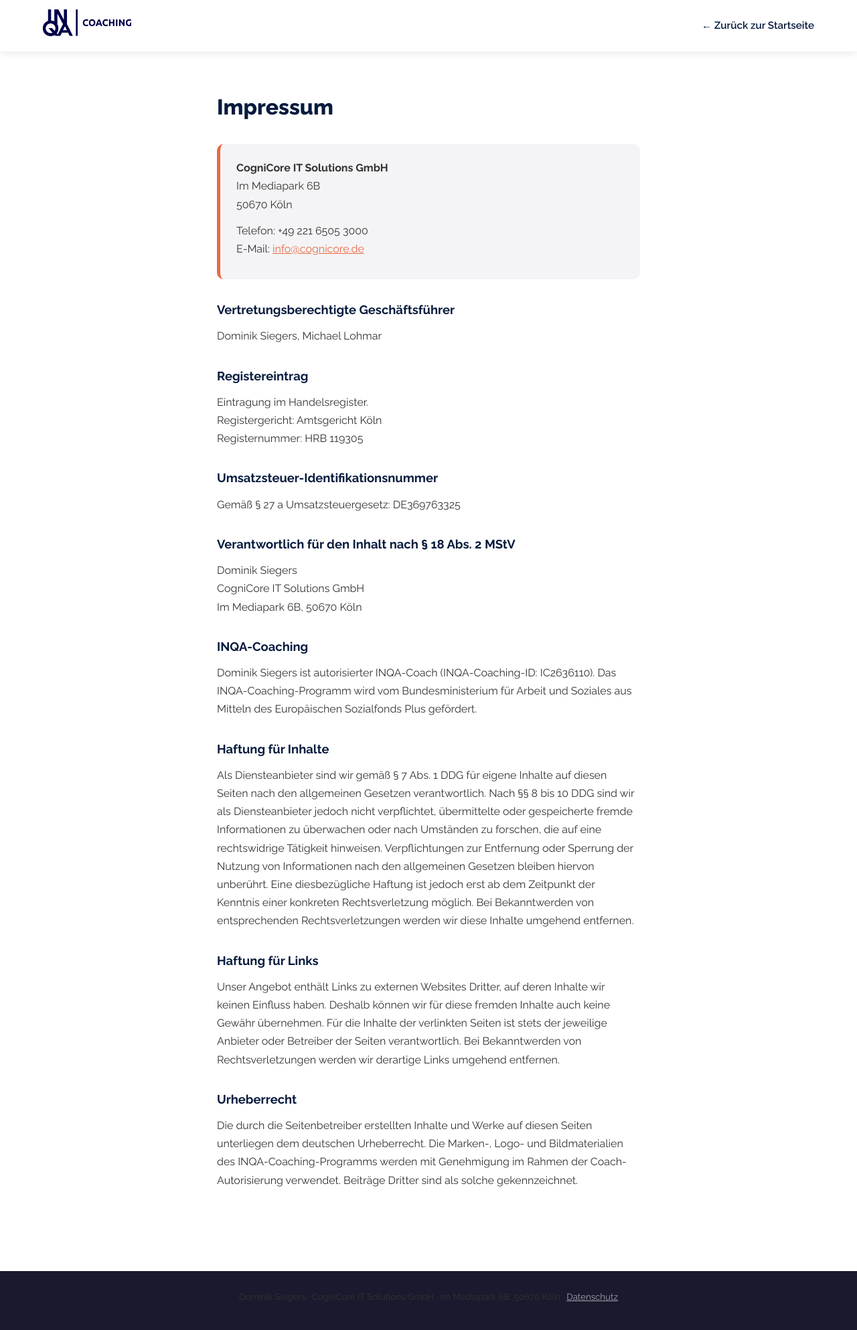
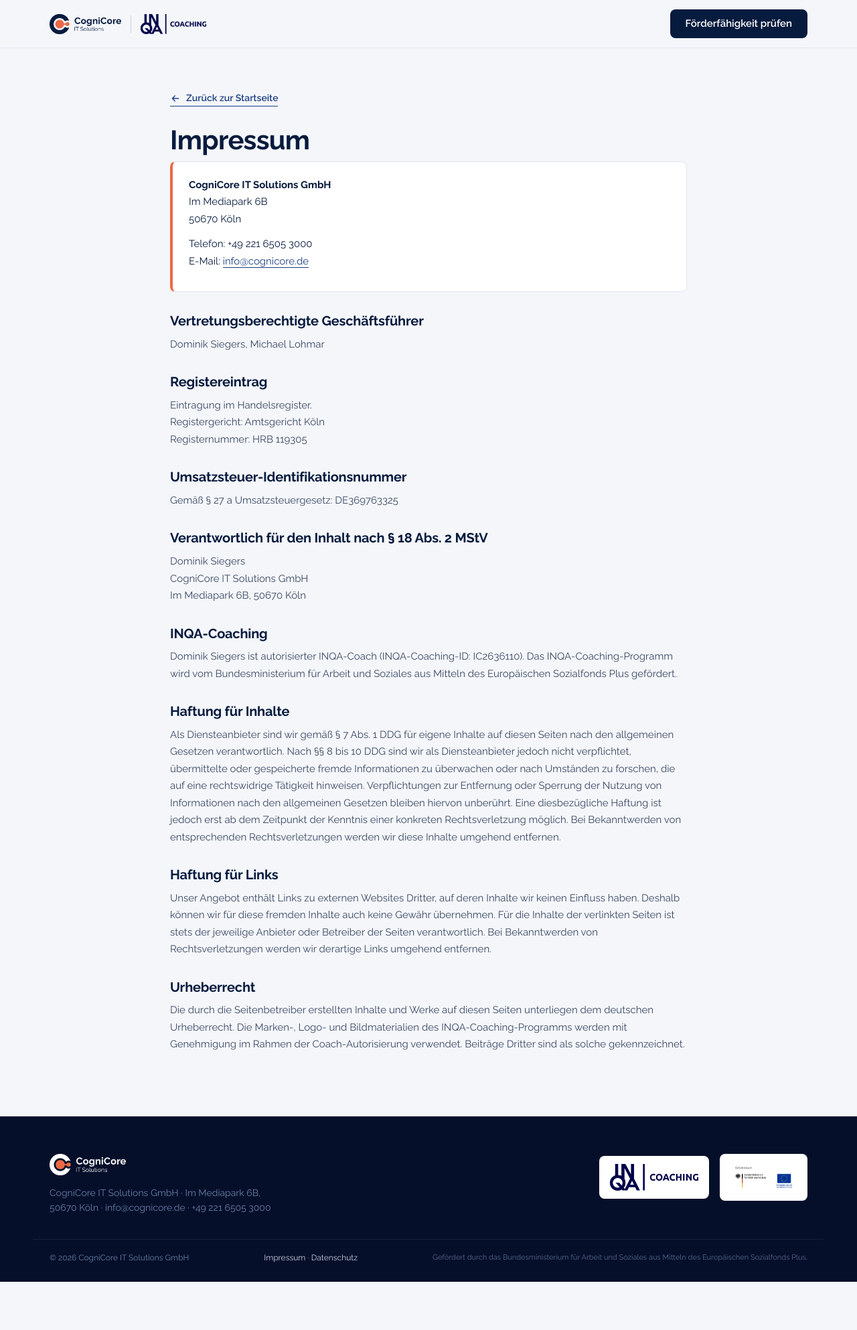
Before and after one commit to CogniCoreitsolutions/Landingpage_INQA, a plain HTML site: page impressum.html in a window 1280 px wide. Shown: the whole page at 67% size. After the commit the page ends 1914 px from the top, so only its background shows below. Drawn offline with Linux system fonts and the light colour scheme.

Commit message:
Impressum & Datenschutz auf finales Design umgestellt (geteilte Stylesheets, gemeinsame Nav + Footer)

```diff
--- a/impressum.html
+++ b/impressum.html
@@ -5,32 +5,30 @@
   <meta name="viewport" content="width=device-width, initial-scale=1.0">
   <title>Impressum | INQA-Coaching im Handwerk · CogniCore</title>
   <meta name="robots" content="noindex">
-  <style>
-    @font-face { font-family:'Raleway'; src:url('assets/fonts/raleway.woff2') format('woff2'); font-weight:100 900; font-display:swap; }
-    :root { --red:#EC6945; --navy:#071B3E; --gray:#F4F4F6; --text:#363636; }
-    * { box-sizing:border-box; margin:0; padding:0; }
-    body { font-family:'Raleway','Segoe UI',Arial,sans-serif; color:var(--text); background:var(--white,#fff); line-height:1.7; }
-    nav { display:flex; align-items:center; justify-content:space-between; padding:14px 5%; box-shadow:0 2px 12px rgba(0,0,0,.1); position:sticky; top:0; background:#fff; z-index:100; }
-    nav img { height:40px; }
-    nav a { color:var(--navy); text-decoration:none; font-weight:600; font-size:.95rem; }
-    .wrap { max-width:760px; margin:0 auto; padding:56px 5% 72px; }
-    h1 { font-size:2rem; font-weight:800; color:var(--navy); margin-bottom:28px; }
-    h2 { font-size:1.15rem; font-weight:700; color:var(--navy); margin:30px 0 10px; }
-    p { margin-bottom:10px; color:#333; }
-    a { color:var(--red); }
-    .meta { background:var(--gray); border-left:5px solid var(--red); border-radius:10px; padding:22px 24px; margin-bottom:8px; }
-    footer { background:#1a1a2e; color:rgba(255,255,255,.6); padding:28px 5%; text-align:center; font-size:.83rem; margin-top:40px; }
-    footer a { color:rgba(255,255,255,.6); }
-  </style>
+  <link rel="stylesheet" href="cc-tokens.css">
+  <link rel="stylesheet" href="styles.css">
 </head>
 <body>
-<nav>
-  <a href="index.html"><img src="assets/logos/inqa-coaching-logo.png" alt="INQA Coaching"></a>
-  <a href="index.html">← Zurück zur Startseite</a>
-</nav>
 
-<div class="wrap">
-  <h1>Impressum</h1>
+<!-- NAV -->
+<header class="nav">
+  <div class="nav__inner">
+    <a class="nav__brand" href="index.html" style="text-decoration:none;border:0;">
+      <img class="logo" src="assets/logos/cognicore-logo.png" alt="CogniCore IT Solutions">
+      <span class="sep"></span>
+      <img class="inqa" src="assets/logos/inqa-coaching-logo.png" alt="INQA Coaching">
+    </a>
+    <a href="https://book.morgen.so/dominiksiegers/20min" class="btn btn--primary" target="_blank" rel="noopener">Förderfähigkeit prüfen</a>
+  </div>
+</header>
+
+<main class="section--surface">
+  <div class="legal">
+    <a href="index.html" class="legal__back">
+      <svg style="width:16px;height:16px" viewBox="0 0 24 24" fill="none" stroke="currentColor" stroke-width="2" stroke-linecap="round" stroke-linejoin="round"><path d="M19 12H5M11 6l-6 6 6 6"/></svg>
+      Zurück zur Startseite
+    </a>
+    <h1 style="margin-top:24px;">Impressum</h1>
 
     <div class="meta">
       <p><strong>CogniCore IT Solutions GmbH</strong><br>
@@ -86,10 +84,28 @@
     INQA-Coaching-Programms werden mit Genehmigung im Rahmen der Coach-Autorisierung
     verwendet. Beiträge Dritter sind als solche gekennzeichnet.</p>
   </div>
+</main>
 
-<footer>
-  <p>Dominik Siegers · CogniCore IT Solutions GmbH · Im Mediapark 6B, 50670 Köln ·
-  <a href="datenschutz.html">Datenschutz</a></p>
+<!-- FOOTER -->
+<footer class="foot">
+  <div class="wrap">
+    <div class="foot__inner">
+      <div class="foot__brand">
+        <img src="assets/logos/cognicore-logo-white.png" alt="CogniCore IT Solutions">
+        <p>CogniCore IT Solutions GmbH · Im Mediapark 6B, 50670 Köln · <a href="mailto:info@cognicore.de" style="color:inherit;border:0;">info@cognicore.de</a> · +49 221 6505 3000</p>
+      </div>
+      <div class="foot__logos">
+        <div class="foot__chip"><img src="assets/logos/inqa-coaching-logo.png" alt="INQA Coaching"></div>
+        <div class="foot__chip foot__chip--bmas"><img src="assets/logos/bmas-foerderlogo.png" alt="Gefördert durch das Bundesministerium für Arbeit und Soziales, kofinanziert von der Europäischen Union"></div>
+      </div>
+    </div>
+  </div>
+  <div class="foot__legal">
+    <span>© 2026 CogniCore IT Solutions GmbH</span>
+    <span><a href="impressum.html">Impressum</a> · <a href="datenschutz.html">Datenschutz</a></span>
+    <span class="sub">Gefördert durch das Bundesministerium für Arbeit und Soziales aus Mitteln des Europäischen Sozialfonds Plus.</span>
+  </div>
 </footer>
+
 </body>
 </html>
--- a/styles.css
+++ b/styles.css
@@ -262,6 +262,20 @@
 .hero__phone a { color: #fff; font-weight: 700; border: 0; text-decoration: none; }
 .hero__phone a:hover { color: var(--cc-orange); }
 
+/* ---------- Legal pages (Impressum / Datenschutz) ---------- */
+.legal { max-width: 820px; margin: 0 auto; padding: 64px 24px 84px; }
+.legal h1 { font-size: 40px; line-height: 1.1; letter-spacing: -.018em; color: var(--cc-blue); margin: 0 0 10px; }
+.legal__intro { color: var(--cc-fg-2); font-size: 16px; line-height: 1.6; margin: 0 0 8px; }
+.legal h2 { font-size: 20px; font-weight: 700; color: var(--cc-blue); margin: 32px 0 10px; }
+.legal p, .legal li { color: var(--cc-fg-2); font-size: 15px; line-height: 1.7; margin: 0 0 10px; }
+.legal ul { padding-left: 20px; margin: 0 0 10px; }
+.legal a { color: var(--cc-blue-500); }
+.legal a:hover { color: var(--cc-orange); }
+.legal .meta { background: #fff; border: 1px solid var(--cc-line); border-left: 4px solid var(--cc-orange); border-radius: var(--cc-r-md); padding: 22px 24px; margin-bottom: 8px; }
+.legal .meta p { color: var(--cc-fg-1); }
+.legal__back { display: inline-flex; align-items: center; gap: 8px; font-family: var(--cc-font-display); font-weight: 600; font-size: 14px; color: var(--cc-fg-2); text-decoration: none; }
+.legal__back:hover { color: var(--cc-blue); }
+
 /* ---------- Responsive ---------- */
 @media (max-width: 900px) {
   .hero__inner { grid-template-columns: 1fr; gap: 40px; }
```
Also changed, not shown: datenschutz.html (+45 -32 lines). Lines whose indentation alone changed are shown as unchanged.
